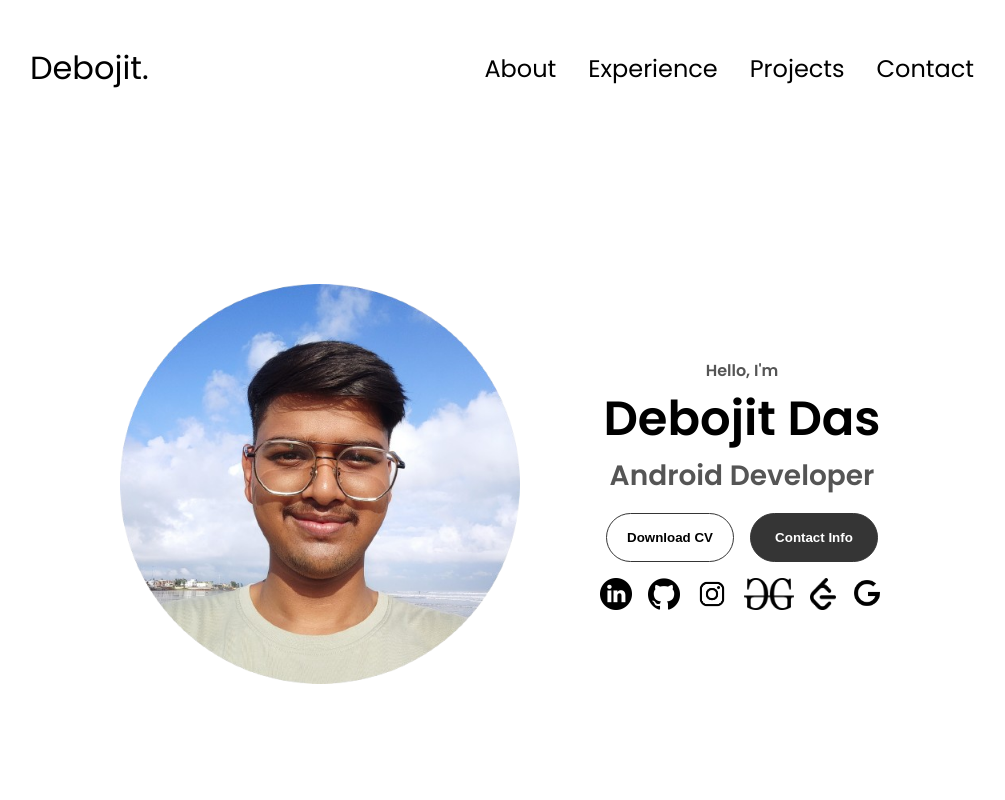
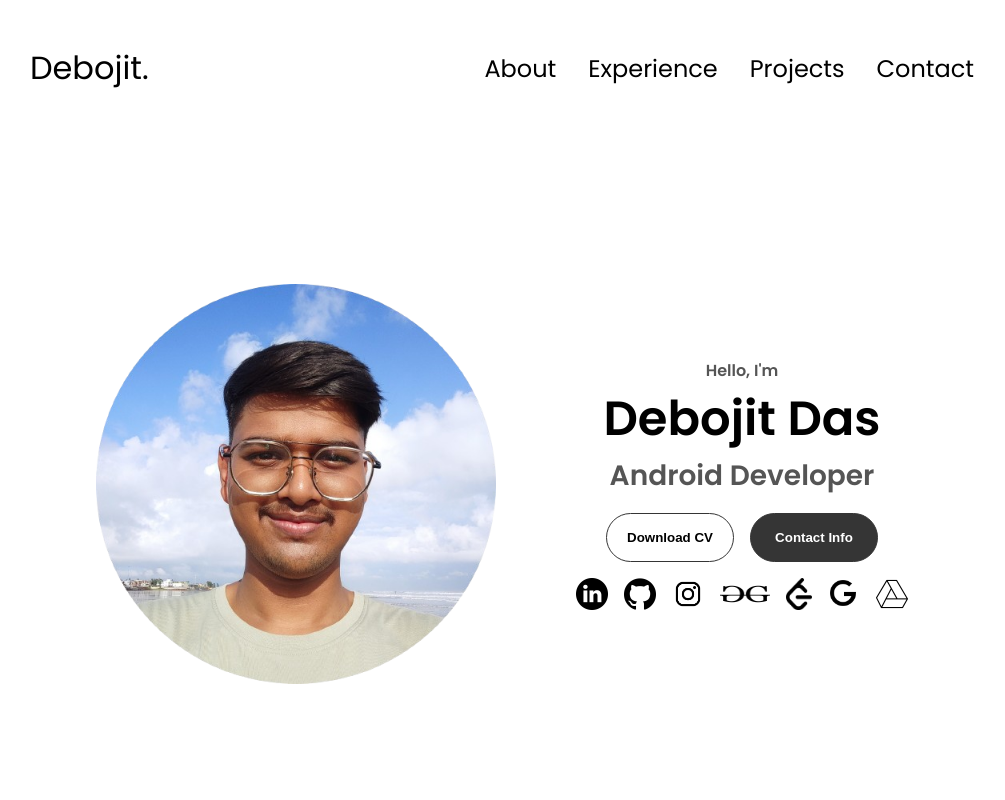
Before and after one commit to DebojitDas2003/portfolio, a website: page public/index.html in a window 1280 px wide. Shown: the top 800 px of the page, without its empty margins (138-1143 px from the left). Drawn offline with Linux system fonts and the light colour scheme.

Commit message:
certificates updated

```diff
--- a/public/index.html
+++ b/public/index.html
@@ -75,7 +75,7 @@
             onclick="location.href='https://instagram.com/deb.o.jit'"
           />
             <img
-              src="./assets/gfg1.png", height="20px", width="50px"
+              src="./assets/gfg.png", height="20px", width="50px"
               alt="My GFG profile"
               class="icon"
               onclick="location.href='https://www.geeksforgeeks.org/user/debojitdl1yk/'"
@@ -93,6 +93,13 @@
                   class="icon"
                   onclick="location.href='https://g.dev/DebojitDas2003'"
                 />
+
+                  <img
+                    src="./assets/drive.png"
+                    alt="My Certificates"
+                    class="icon"
+                    onclick="location.href='https://drive.google.com/drive/folders/1tRPt6hNBnyOm91HUmE9p8G6kjcE89BSC?usp=drive_link'"
+                  />
         </div>
       </div>
     </section>
```
Also changed, not shown: public/assets/drive.png (added).
